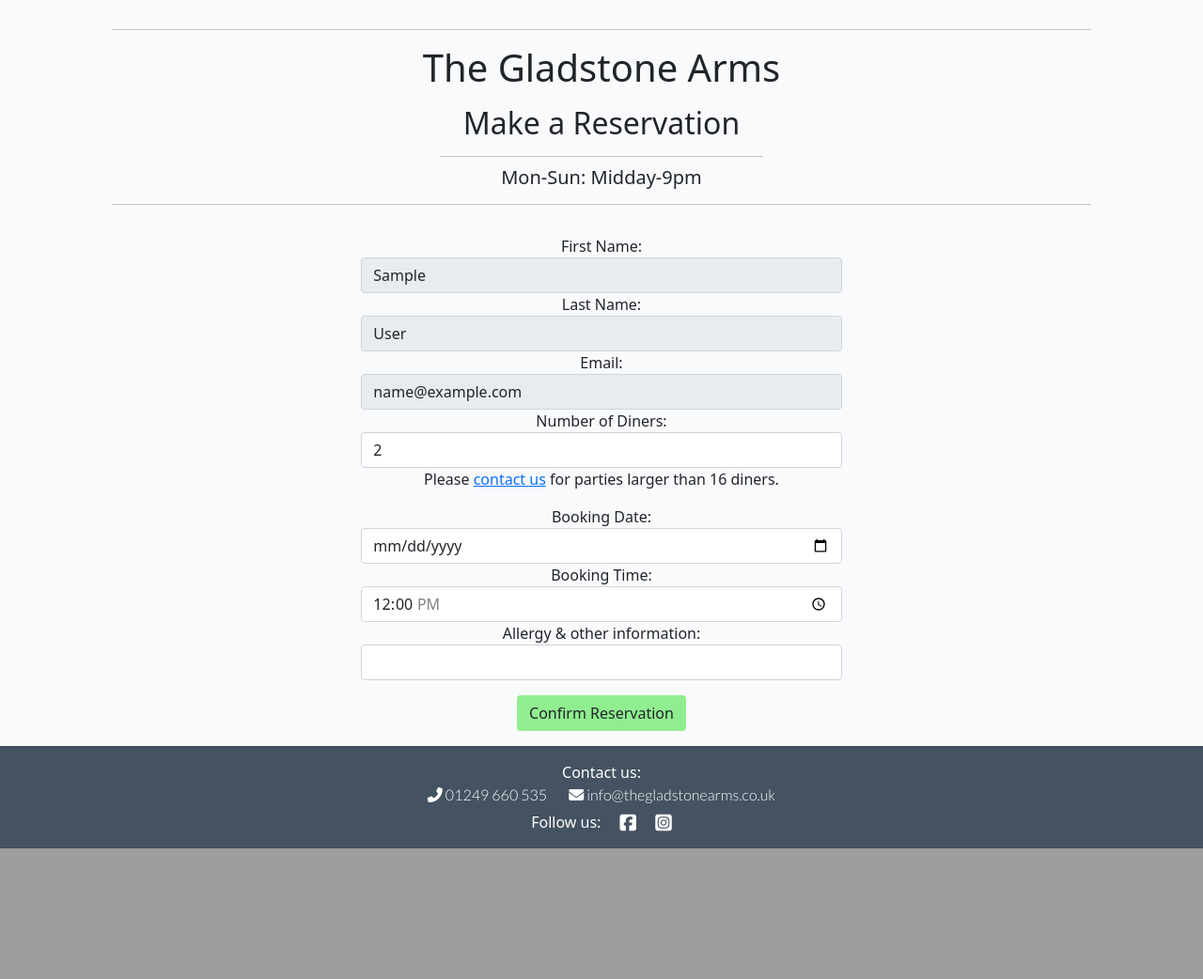
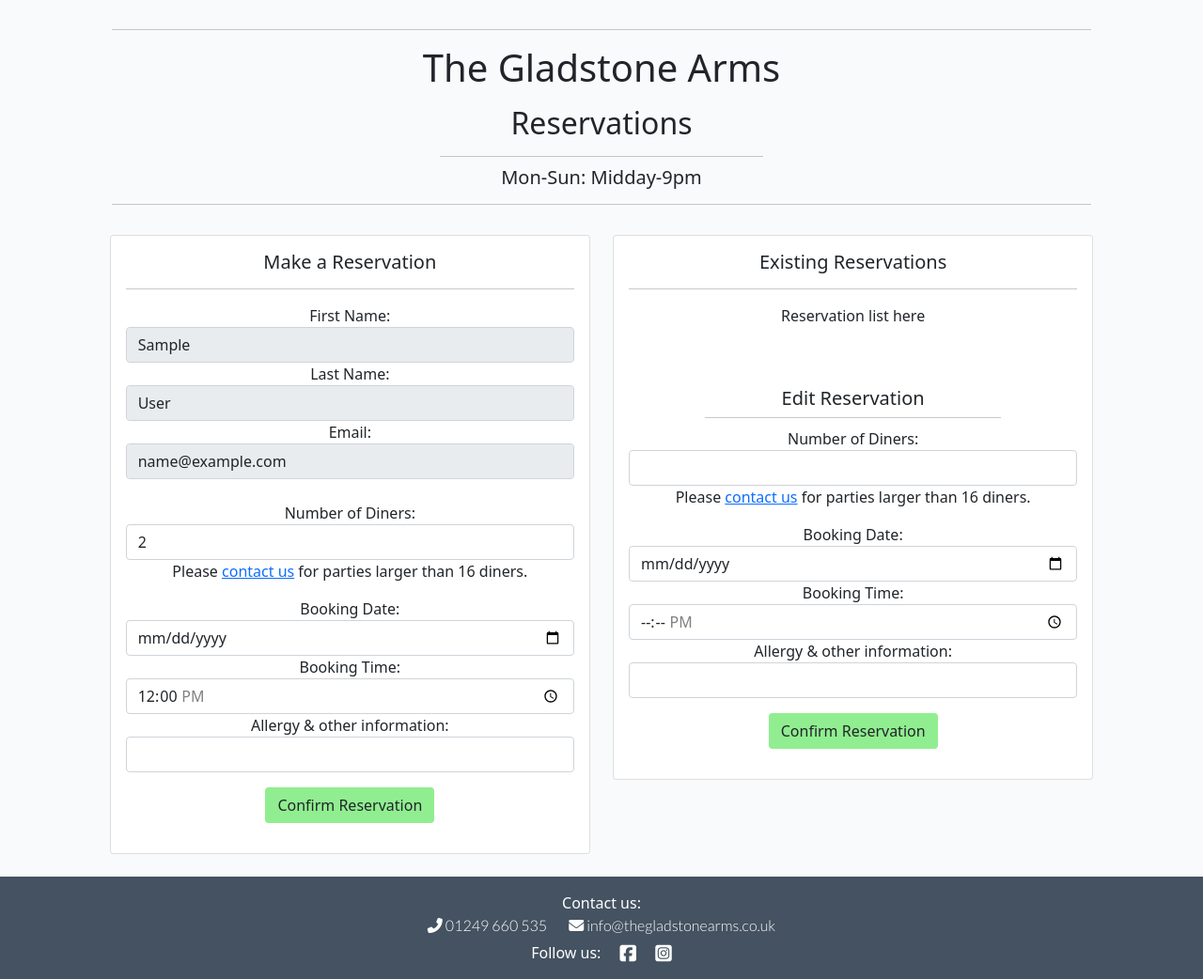
Before and after one commit to alfa23/gastropub-bookings, a Django app: page /booking/create/ in a window 1280 px wide. Shown: the part 1003-2045 px from the top of the page at 94% size. Before the commit the page ends 1906 px from the top, so only its background shows below. Run offline with Django 3.2, Linux system fonts and the light colour scheme; the visitor is signed in with stand-in values (Sample User, id 1); some libraries are stand-ins or nearby versions.

Commit message:
add: Jquery & implement active page functionality; further template styling refinement & restyle of Reservations template

```diff
--- a/bookings/templates/bookings/create.html
+++ b/bookings/templates/bookings/create.html
@@ -5,20 +5,26 @@
 <div class="container-fluid">
     <div class="row">
         <img src="https://res.cloudinary.com/alfa23/image/upload/v1658329215/media/bookings-banner_xkrqkh.jpg" class="img-fluid" alt="reservation banner food image">
-        <div class="col-lg-10 mt-3 offset-lg-1 text-center">
+        <div class="col-md-10 mt-3 offset-md-1 text-center">
             <hr>
             <h1>The Gladstone Arms</h1>
-            <h2 id="page-subhead">Make a Reservation</h2>
+            <h2 id="page-subhead">Reservations</h2>
             <hr class="hr-small">
             <h5>Mon-Sun: Midday-9pm</h5>
             <hr>
         </div>
     </div>
+    <div class="col-md-10 mt-3 offset-md-1 text-center">
+        <div class="row">
+            <div class="col-lg">
+                <div class="card">
+                    <div class="card-body">
+                        <h5 class="card-title">Make a Reservation</h5>
+                        <hr>
+                        <form method="POST">
                             {% if user.is_authenticated %}
-    <div class="col-md-10 mt-3 offset-md-1 text-center">
-        <form class="row" method="POST">
                             {% csrf_token %}
-            <div class="col-md-6 offset-md-3">
+                            <div>
                                 <label for="first_name">First Name:</label>
                                 <input type="text" class="form-control" id="first_name" name="first_name"
                                     value="{{ user.first_name }}" disabled>
@@ -26,32 +32,28 @@
                                 <input type="text" class="form-control" id="last_name" name="last_name"
                                     value="{{ user.last_name }}" disabled>
                             </div>
-            <div class="col-md-6 offset-md-3">
+                            <div>
                                 <label for="email">Email:</label>
                                 <input type="email" class="form-control" id="email" name="email"
                                     value="{{ user.email }}" disabled>
                             </div>
-            <!-- <div class="col-md-6 offset-md-3">
-                <label for="contact_no">Contact Number:</label>
-                <input type="text" class="form-control" id="contact_no" name="contact_no" minlength="11" maxlength="13"
-                    value="{{ user.contact_no }}" disabled>
-            </div> -->
-            <div class="col-md-6 offset-md-3">
+                            <br>
+                            <div>
                                 <label for="booking_covers">Number of Diners:</label>
                                 <input type="number" class="form-control" id="booking_covers" name="booking_covers" min="1" max="16"
                                     value="2" required>
                                 <p>Please <a href="{% url 'contact' %}">contact us</a> for parties larger than 16 diners.</p>
                             </div>
-            <div class="col-md-6 offset-md-3">
+                            <div>
                                 <label for="booking_date">Booking Date:</label>
                                 <input type="date" class="form-control" id="booking_date", name="booking_date" required>
                             </div>
-            <div class="col-md-6 offset-md-3">
+                            <div>
                                 <label for="booking_time">Booking Time:</label>
                                 <input type="time" class="form-control" id="booking_time", name="booking_time" min="12:00" max="21:00"
                                 value="12:00" required>
                             </div>
-            <div class="col-md-6 offset-md-3">
+                            <div>
                                 <label for="booking_comment">Allergy & other information:</label>
                                 <input type="text" class="form-control" id="booking_comment", name="booking_comment" maxlength="500">
                             </div>
@@ -60,13 +62,68 @@
                             </div>
                             {% else %}
                             <div class="row">
-                <div class="col-md-6 offset-md-3">
-                    Please <a href="{% url 'account_login' %}">sign in</a> or
-                    <a href="{% url 'account_signup' %}">register</a> to make a reservation.
+                                <div>
+                                    Please <a href="{% url 'account_login' %}"><strong>sign in</strong></a> or
+                                    <a href="{% url 'account_signup' %}"><strong>register</strong></a> to make a reservation.
                                 </div>
                             </div>
                             {% endif %}
                         </form>
                     </div>
                 </div>
+            </div>
+            <div class="col-lg">
+                <div class="card">
+                    <div class="card-body">
+                        <h5 class="card-title">Existing Reservations</h5>
+                        <hr>
+                        <form method="POST">
+                            {% if user.is_authenticated %}
+                            {% csrf_token %}
+                            <div>
+                                <p>Reservation list here</p>
+                            </div>
+                            <br><br>
+                            <h5>Edit Reservation</h5>
+                            <hr class="hr-medium">
+                            <div>
+                                <label for="booking_covers">Number of Diners:</label>
+                                <input type="number" class="form-control" id="booking_covers" name="booking_covers" min="1" max="16"
+                                    value="{{ user.booking_covers }}" required>
+                                <p>Please <a href="{% url 'contact' %}">contact us</a> for parties larger than 16 diners.</p>
+                            </div>
+                            <div>
+                                <label for="booking_date">Booking Date:</label>
+                                <input type="date" class="form-control" id="booking_date", name="booking_date"
+                                    value="{{ user.booking_date }}" required>
+                            </div>
+                            <div>
+                                <label for="booking_time">Booking Time:</label>
+                                <input type="time" class="form-control" id="booking_time", name="booking_time" min="12:00" max="21:00"
+                                value="{{ user.booking_time }}" required>
+                            </div>
+                            <div>
+                                <label for="booking_comment">Allergy & other information:</label>
+                                <input type="text" class="form-control" id="booking_comment", name="booking_comment" maxlength="500"
+                                    value="{{ user.booking_comment }}">
+                            </div>
+                            <div>
+                                <button type="submit" class="btn btn-reservation btn-confirm">Confirm Reservation</button>
+                            </div>
+                            {% else %}
+                            <div class="row">
+                                <div>
+                                    Please <a href="{% url 'account_login' %}"><strong>sign in</strong></a> or
+                                    <a href="{% url 'account_signup' %}"><strong>register</strong></a> to make a reservation.
+                                </div>
+                            </div>
+                            {% endif %}
+                        </form>
+                    </div>
+                </div>
+            </div>
+        </div>
+    </div>
+    <br>
+</div>
 {% endblock %}
--- a/templates/account/login.html
+++ b/templates/account/login.html
@@ -1,7 +1,6 @@
 {% extends "base.html" %}
 
 {% load i18n %}
-{% load account socialaccount %}
 
 {% block head_title %}{% trans "Sign In" %}{% endblock %}
 
@@ -18,7 +17,7 @@
       </p>
       <hr class="hr-small">
       <p>If you have not created an account yet, then please
-        <a href="{{ signup_url }}" class="template-link">sign up</a> first.{% endblocktrans %}
+        <a href="{{ signup_url }}" class="template-link"><strong>sign up</strong></a> first.{% endblocktrans %}
       </p>
       <hr>
     </div>
--- a/templates/account/signup.html
+++ b/templates/account/signup.html
@@ -9,10 +9,10 @@
     <div class="row">
         <div class="col-lg-10 mt-3 offset-lg-1">
             <h1>The Gladstone Arms</h1>
-            <h3>{% trans "Account Sign Up" %}</h3>
+            <h3>{% trans "Account Registration" %}</h3>
             <hr class="hr-small">
             <p>{% blocktrans %}Already have an account? Then please
-                <a href="{{ login_url }}">sign in</a>.{% endblocktrans %}
+                <a href="{{ login_url }}" class="template-link"><strong>sign in</strong></a>.{% endblocktrans %}
             </p>
             <hr>
         </div>
@@ -25,7 +25,7 @@
                 {% if redirect_field_value %}
                 <input type="hidden" name="{{ redirect_field_name }}" value="{{ redirect_field_value }}" />
                 {% endif %}
-                <button class="btn btn-submit" type="submit">{% trans "Sign Up" %} &raquo;</button>
+                <button class="btn btn-submit" type="submit">{% trans "Register" %} &raquo;</button>
             </form>
         </div>
     </div>
--- a/templates/base.html
+++ b/templates/base.html
@@ -10,6 +10,7 @@
     <meta name="viewport" content="width=device-width, initial-scale=1" />
     <link href="https://cdn.jsdelivr.net/npm/bootstrap@5.0.1/dist/css/bootstrap.min.css" rel="stylesheet"
         integrity="sha384-+0n0xVW2eSR5OomGNYDnhzAbDsOXxcvSN1TPprVMTNDbiYZCxYbOOl7+AMvyTG2x" crossorigin="anonymous">
+    <script src="https://code.jquery.com/jquery-3.6.0.js" integrity="sha256-H+K7U5CnXl1h5ywQfKtSj8PCmoN9aaq30gDh27Xc0jk=" crossorigin="anonymous"></script>
     <script src="https://cdn.jsdelivr.net/npm/bootstrap@5.0.1/dist/js/bootstrap.bundle.min.js"
         integrity="sha384-gtEjrD/SeCtmISkJkNUaaKMoLD0//ElJ19smozuHV6z3Iehds+3Ulb9Bn9Plx0x4" crossorigin="anonymous">
     </script>
@@ -44,14 +45,14 @@
                         <a class="nav-link" href="{% url 'create' %}">Reservations</a>
                     </li>
                     <li class="nav-item">
-                        <a class="nav-link" href="{% url 'account_logout' %}">Logout</a>
+                        <a class="nav-link" href="{% url 'account_logout' %}">Sign Out</a>
                     </li>
                     {% else %}
                     <li class="nav-item">
                         <a class="nav-link" href="{% url 'account_signup' %}">Register</a>
                     </li>
                     <li class="nav-item">
-                        <a class="nav-link" href="{% url 'account_login' %}">Login</a>
+                        <a class="nav-link" href="{% url 'account_login' %}">Sign In</a>
                     </li>
                     {% endif %}
                 </ul>
@@ -84,6 +85,16 @@
                 <i class="fab fa-instagram-square ms-3 fa-lg"></i></a>
         </p>
     </footer>
+
+    <!-- Script to control active page. Sourced from: https://laracasts.com/discuss/channels/javascript/bootstrap5-navbar-active-state-stays-always-on-home-link -->
+
+    <script type="text/javascript">
+        var loc = window.location.pathname;
+
+        $('.nav-item').find('a').each(function() {
+            $(this).toggleClass('active', $(this).attr('href') == loc);
+        });
+    </script>
+
 </body>
-
 </html>
--- a/templates/contact.html
+++ b/templates/contact.html
@@ -8,7 +8,7 @@
         <div class="col-lg-10 mt-3 offset-lg-1 text-center">
             <hr>
             <h1>The Gladstone Arms</h1>
-            <h2 id="page-subhead">Contact Form</h2>
+            <h2 id="page-subhead">Contact Us</h2>
             <hr>
             <p>Blurb</p>
             <hr>
```
Also changed, not shown: templates/menu.html (+7 -10 lines). Lines whose indentation alone changed are shown as unchanged.
